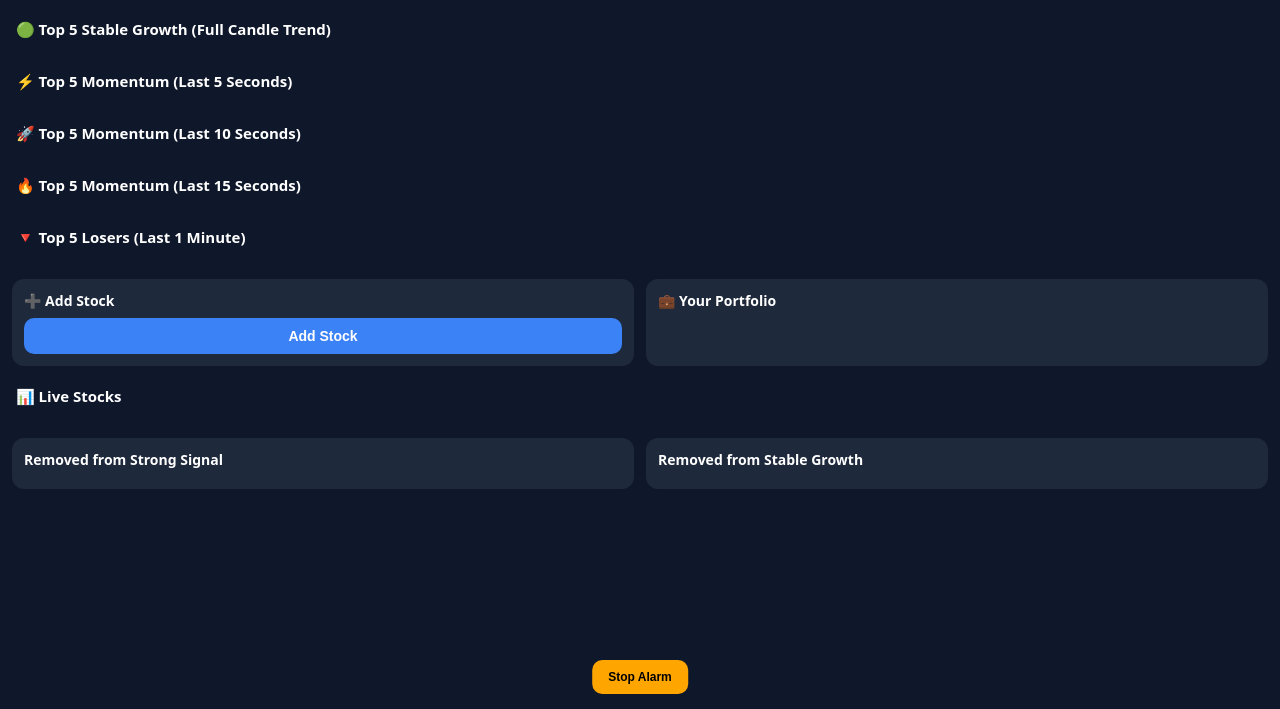
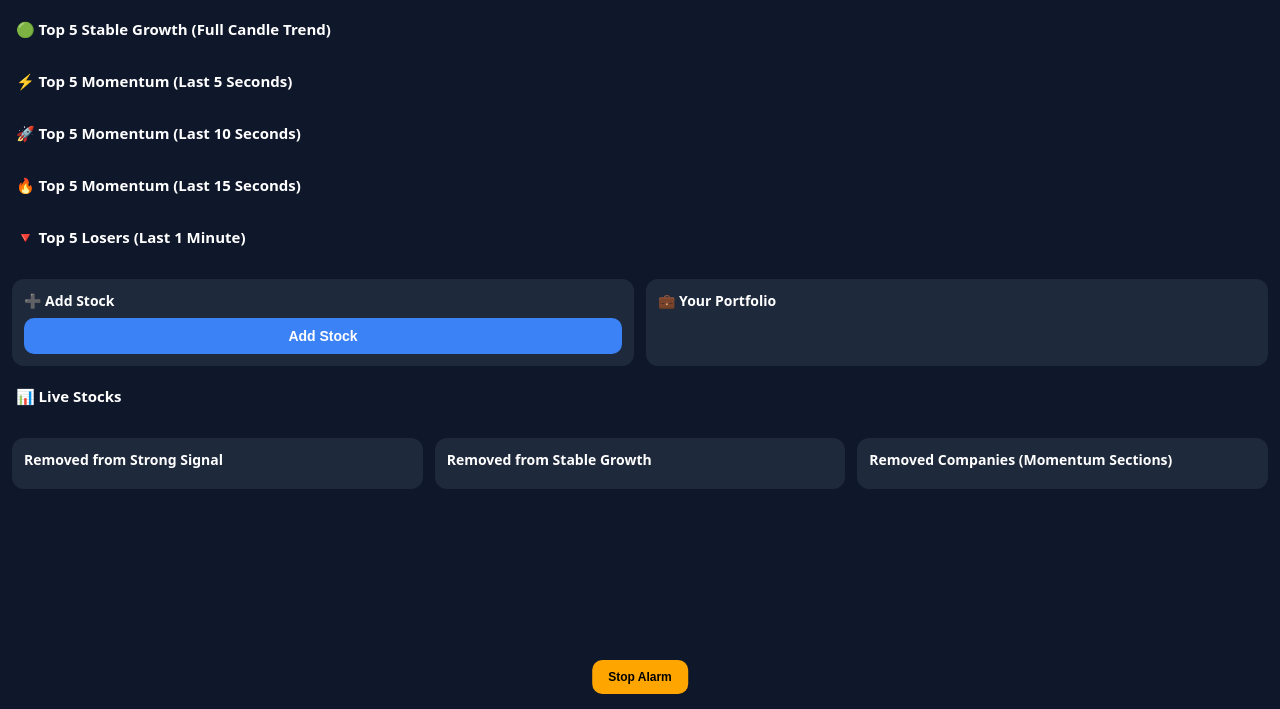
Before and after one commit to rajeck1234/stock6, a plain HTML site: page public/index.html in a window 1280 px wide. Shown: the part 91-800 px from the top of the page. Drawn offline with Linux system fonts and the light colour scheme; no server answers.

Commit message:
Update index.html

```diff
--- a/public/index.html
+++ b/public/index.html
@@ -109,7 +109,12 @@
         </div>
         <div id="removedStableBox"></div>
     </div>
-
+    <div class="card-box">
+        <div class="card-title">
+            Removed Companies (Momentum Sections)
+        </div>
+        <div id="removedMomentumBox"></div>
+    </div>
 </div>
 </body>
 </html>
```
